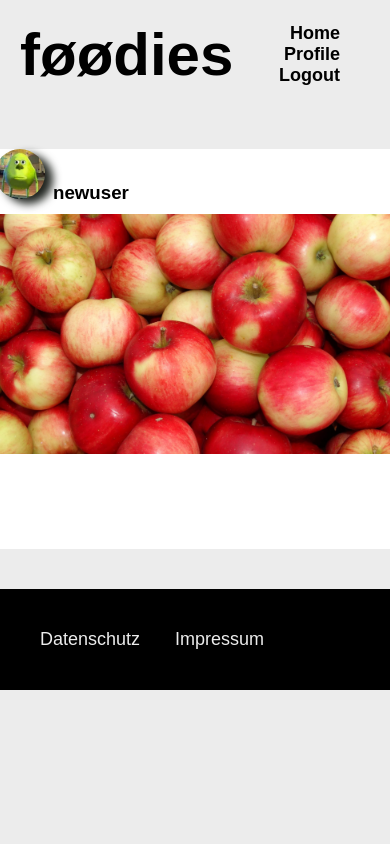
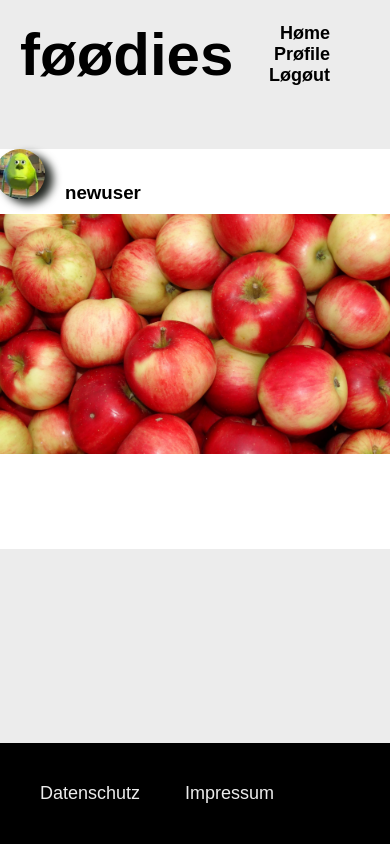
Before and after one commit to kaengurubeutel/foodsharing, a Django app: page / in a window 390 px wide; the page is wider, and only the part inside the window is pictured. Run offline with Django 4.2, Linux system fonts and the light colour scheme; a user stored in the database is signed in; data comes from the database, SQL or seed files in the repository.

Commit message:
footer fixiert, responsive

```diff
--- a/feed/static/styling/index.css
+++ b/feed/static/styling/index.css
@@ -56,6 +56,7 @@ nav a {
     text-decoration: none;
     color: black;
     font-weight: bold;
+    font-size: 18px;
 }
 
 nav a:hover {
@@ -74,10 +75,11 @@ footer {
     padding: 40px;
     font-size: 18px;
     color: #ECECEC;
+    background-color: black;
 }
 
 footer li, nav li {
-    margin-right: 30px;
+    margin-right: 40px;
 }
 
 footer a {
@@ -201,8 +203,8 @@ form {
 .container {
     grid-column: 1/4;
     display: flex;
-    flex-flow: row wrap;
-    justify-items: center;
+    flex-flow: row-reverse wrap;
+    justify-content: center;
     align-content: center;
 }
 
@@ -233,7 +235,7 @@ form {
 }
 
 .avatar span {
-    margin: 8px;
+    margin: 20px;
 }
 
 .description {
@@ -306,3 +308,46 @@ textarea {
     padding: 20px 0;
     font-size: 30px;
 }
+
+
+/* CSS für Tablet */
+
+
+@media (max-width:992px) {
+
+    nav {
+        grid-column: 2/4;
+    }
+
+    .profile {
+        grid-column: 2/3;
+        margin-left: 0;
+        text-align: center;
+        margin-top: 30px;
+    }
+
+    .upload {
+        grid-column: 2/3;
+        grid-row: 3/4;
+        margin-right: 0;
+    }
+}
+
+/* CSS für Smartphone */
+
+@media (max-width:768px) {
+
+    .formula {
+        grid-column: 1/4;
+        padding: 180px;
+    }
+
+    .profile {
+        grid-column: 1/4;
+    }
+
+    .upload {
+        grid-column: 1/4;
+    }
+
+}
--- a/feed/static/styling/script.js
+++ b/feed/static/styling/script.js
@@ -15,4 +15,8 @@ $(document).ready(function(){
 
     });
 
+    if ($(document.body).height() < $(window).height()) {
+        $('#footerBackground').attr('style', 'position: fixed!important; bottom: 0px; min-width: 100vw;');
+    }
+
 });
--- a/feed/templates/Navbar.html
+++ b/feed/templates/Navbar.html
@@ -3,6 +3,7 @@
 <head>
     {% load static %}
     <meta charset="UTF-8">
+    <meta name="viewport" content="width=device-width, initial-scale=1.0">
     <title> {% block title %} Føødies {% endblock %}</title>
     <script src="https://ajax.googleapis.com/ajax/libs/jquery/3.5.1/jquery.min.js"></script>
     <link
@@ -18,10 +19,10 @@
     </div>
     <nav>
     <ul>
-        <li><a href="{% url 'homepage' %}">Home</a></li>
+        <li><a href="{% url 'homepage' %}">Høme</a></li>
      {% if user.is_authenticated %}
-         <li><a href="{% url 'profile' %}">Profile</a></li>
-         <li><a href = "{% url 'logout' %}">Logout</a></li>
+         <li><a href="{% url 'profile' %}">Prøfile</a></li>
+         <li><a href = "{% url 'logout' %}">Løgøut</a></li>
     {% else %}
          <li><a href = "{% url 'login' %}">Løgin</a></li>
          <li><a href = "{% url 'register_url' %}" >Register</a></li>
@@ -35,7 +36,7 @@
  <footer>
             <ul>
                 <li><a href="https://www.hs-augsburg.de/Service/Datenschutz.html">Datenschutz</a></li>
-                <li>Impressum</li>
+                <li><a href="https://www.hs-augsburg.de/Service/Impressum.html">Impressum</a></li>
             </ul>
         </footer>
 </div>
```
